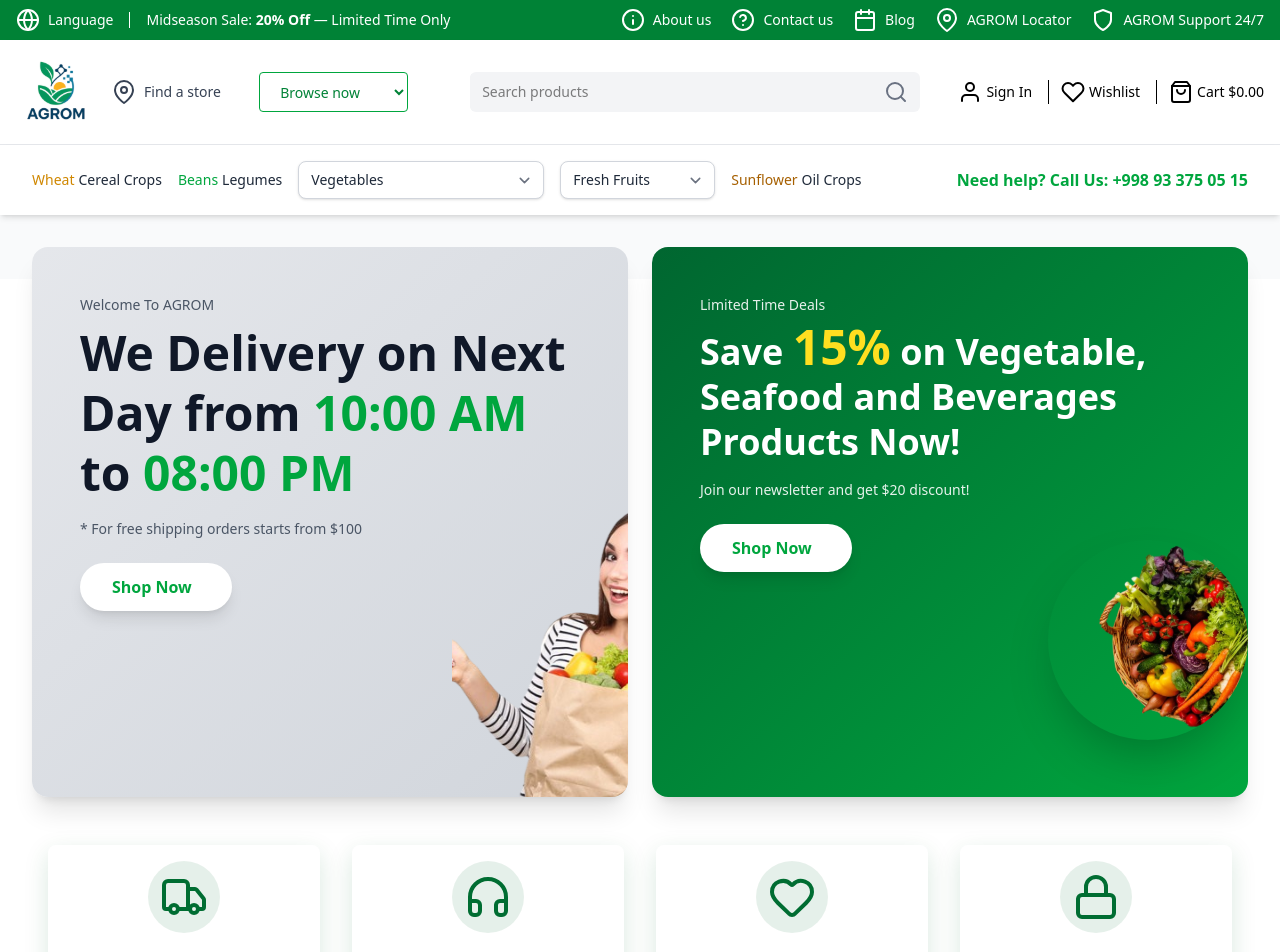
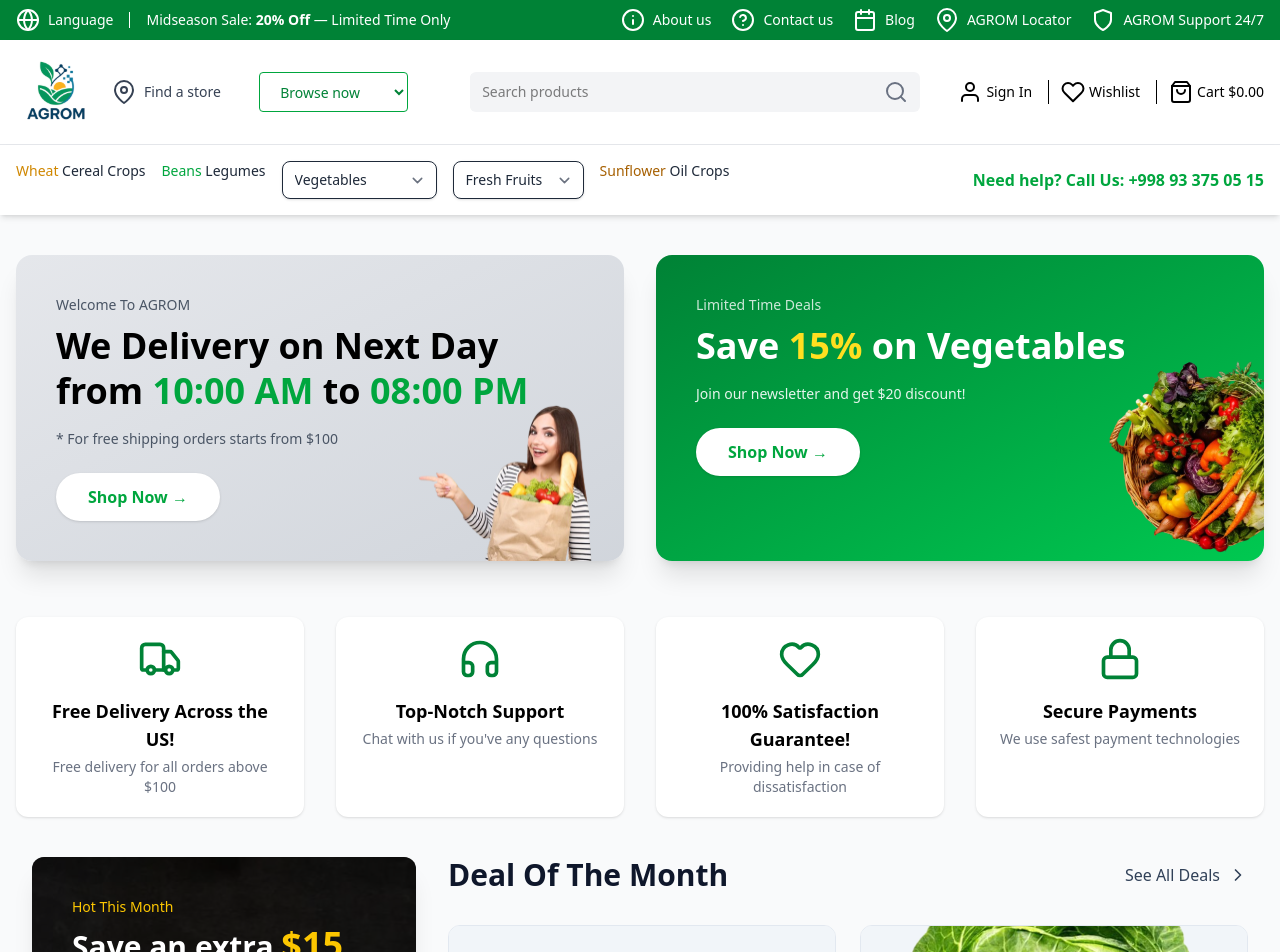
Before and after one commit to boboyor006/AgromWeb, a React (Vite) app: page / in a window 1280 px wide. Shown: the top 952 px of the page. Built offline with nearby package versions, Linux system fonts and the light colour scheme.

Commit message:
ponlin dizyani yangilandi

```diff
--- a/src/pages/Header.jsx
+++ b/src/pages/Header.jsx
@@ -1,225 +1,172 @@
 import React from "react";
 import "../css/header.css";
-import headerImg from "../img/headerImg.svg"
-import headerImg2 from "../img/header2.svg"
-import { Truck, Headphones, Heart, Lock } from 'lucide-react';
-import Product from "./Product"
+
+import headerImg from "../img/headerImg.svg";
+import headerImg2 from "../img/header2.svg";
+
+import { Truck, Headphones, Heart, Lock } from "lucide-react";
+
+// Siz import qilgan komponentlar — hammasi qaytadan qo‘shildi:
+import Product from "./Product";
 import CategoryCard from "./CategoryCard";
 import ProductCard from "./ProductCard";
 import SectionBar from "./SectionBar";
-
 import Carousel from "./Carusel.jsx";
 import Acardion from "./Acardion.jsx";
 import Footer from "./Footer.jsx";
-
-
 
 const Header = () => {
   const features = [
     {
       icon: Truck,
       title: "Free Delivery Across the US!",
-      description: "Free delivery for all orders above $100"
+      description: "Free delivery for all orders above $100",
     },
     {
       icon: Headphones,
       title: "Top-Notch Support",
-      description: "Chat with us if you've any questions"
+      description: "Chat with us if you've any questions",
     },
     {
       icon: Heart,
       title: "100% Satisfaction Guarantee!",
-      description: "Providing help in case of dissatisfaction"
+      description: "Providing help in case of dissatisfaction",
     },
     {
       icon: Lock,
       title: "Secure Payments",
-      description: "We use safest payment technologies"
-    }
+      description: "We use safest payment technologies",
+    },
   ];
 
   return (
-    <div className="scroll-smooth bg-gray-50 font-sans">
-      {/* Header */}
-      <header className="bg-white shadow-md sticky z-50">
-        <div className="max-w-7xl mx-auto px-4 sm:px-6 lg:px-8">
+    <div className="bg-gray-50 font-sans">
+      {/* HEADER */}
+      <header className="bg-white shadow-md sticky z-50 top-0">
+        <div className="max-w-7xl mx-auto px-4">
           <div className="flex flex-col sm:flex-row justify-between items-center py-4">
-            {/* KATEGORIYALAR */}
-            <nav className="flex flex-wrap justify-center sm:justify-start gap-2 sm:gap-4 text-sm font-medium text-gray-800">
-              {/* 1. Cereal Crops */}
-              <a
-                href="#"
-                className="flex items-center gap-1 hover:text-green-600 transition animate-fade-in"
-                style={{ animationDelay: "0.1s" }}
-              >
+            {/* NAVIGATION */}
+            <nav className="flex flex-wrap justify-center sm:justify-start gap-4 text-sm font-medium text-gray-800">
+              <a className="hover:text-green-600 transition">
                 <span className="text-yellow-600">Wheat</span> Cereal Crops
               </a>
 
-              {/* 2. Legumes */}
-              <a
-                href="#"
-                className="flex items-center gap-1 hover:text-green-600 transition animate-fade-in"
-                style={{ animationDelay: "0.2s" }}
-              >
+              <a className="hover:text-green-600 transition">
                 <span className="text-green-600">Beans</span> Legumes
               </a>
 
-              {/* 3. Vegetables (SELECT) */}
-              <div className="relative animate-fade-in" style={{ animationDelay: "0.3s" }}>
-                <select className="custom-select bg-white border border-gray-300 text-gray-800 rounded-lg px-3 py-2 pr-8 font-medium hover:border-green-500 focus:border-green-500 transition-all duration-300 shadow-sm">
-                  <option value="">Vegetables</option>
-                  <option value="tomato">Pomidor (-15%)</option>
-                  <option value="cucumber">Bodring (Yangi)</option>
-                  <option value="potato">Kartoshka (1 kg = 5 000 so'm)</option>
-                </select>
-              </div>
+              <select className="custom-select bg-white border rounded-lg px-3 py-2 shadow-sm">
+                <option>Vegetables</option>
+                <option>Pomidor (-15%)</option>
+                <option>Bodring</option>
+                <option>Kartoshka</option>
+              </select>
 
-              {/* 4. Fresh Fruits (SELECT) */}
-              <div className="relative animate-fade-in" style={{ animationDelay: "0.4s" }}>
-                <select className="custom-select bg-white border border-gray-300 text-gray-800 rounded-lg px-3 py-2 pr-8 font-medium hover:border-green-500 focus:border-green-500 transition-all duration-300 shadow-sm">
-                  <option value="">Fresh Fruits</option>
-                  <option value="apple">Olma (Organik)</option>
-                  <option value="banana">Banan (Import)</option>
-                </select>
-              </div>
+              <select className="custom-select bg-white border rounded-lg px-3 py-2 shadow-sm">
+                <option>Fresh Fruits</option>
+                <option>Olma</option>
+                <option>Banan</option>
+              </select>
 
-              {/* 5. Oil Crops */}
-              <a
-                href="#"
-                className="flex items-center gap-1 hover:text-green-600 transition animate-fade-in"
-                style={{ animationDelay: "0.5s" }}
-              >
+              <a className="hover:text-green-600 transition">
                 <span className="text-yellow-700">Sunflower</span> Oil Crops
               </a>
             </nav>
 
-            {/* Telefon raqami */}
-            <div className="flex items-center gap-2 text-green-600 font-bold text-sm sm:text-base mt-3 sm:mt-0">
-              <i className="fas fa-phone-alt"></i>
+            {/* PHONE */}
+            <div className="flex items-center gap-2 text-green-600 font-bold mt-3 sm:mt-0">
               <span>Need help? Call Us: +998 93 375 05 15</span>
             </div>
           </div>
-
         </div>
       </header>
 
-      {/* Hero Section */}
-      <section className="max-w-8xl mx-auto px-4 sm:px-6 lg:px-8 py-8 lg:h-[50px]">
-        <div className="grid grid-cols-1 lg:grid-cols-2 gap-6">
-          {/* Chap kartochka */}
-          <div className="bg-gradient-to-br from-gray-200 to-gray-300 h-[550px] rounded-2xl overflow-hidden shadow-xl hover:shadow-2xl transition-all duration-500 animate-float">
-            <div className="p-8 lg:p-12 text-center lg:text-left">
-              <p className="text-sm font-medium text-gray-600 mb-2 animate-fade-in" style={{ animationDelay: "0.6s" }}>
-                Welcome To AGROM
-              </p>
-              <h1 className="text-3xl lg:text-5xl font-bold text-gray-900 leading-tight animate-fade-in" style={{ animationDelay: "0.8s" }}>
-                We Delivery on Next Day from <span className="text-green-600">10:00 AM</span> to <span className="text-green-600">08:00 PM</span>
+      {/* HERO SECTION */}
+      <section className="max-w-7xl mx-auto px-4 py-10">
+        <div className="grid grid-cols-1 lg:grid-cols-2 gap-8">
+          {/* LEFT BANNER */}
+          <div className="bg-gradient-to-br from-gray-200 to-gray-300 rounded-2xl overflow-hidden shadow-xl relative">
+            <div className="p-10">
+              <p className="text-gray-600 text-sm">Welcome To AGROM</p>
+
+              <h1 className="text-4xl font-bold leading-tight mt-2">
+                We Delivery on Next Day from
+                <span className="text-green-600"> 10:00 AM </span>
+                to
+                <span className="text-green-600"> 08:00 PM</span>
               </h1>
-              <p className="text-sm text-gray-600 mt-4 animate-fade-in" style={{ animationDelay: "1s" }}>
+
+              <p className="text-gray-600 text-sm mt-4">
                 * For free shipping orders starts from $100
               </p>
-              <button
-                className="mt-6 px-8 py-3 bg-white text-green-600 font-bold rounded-full shadow-lg hover:shadow-xl transform hover:scale-105 transition-all duration-300 flex items-center gap-2 mx-auto lg:mx-0 animate-fade-in"
-                style={{ animationDelay: "1.2s" }}
-              >
-                Shop Now <i className="fas fa-arrow-right"></i>
+
+              <button className="mt-6 px-8 py-3 bg-white text-green-600 font-bold rounded-full shadow hover:scale-105 transition">
+                Shop Now →
               </button>
             </div>
-            <div className="flex justify-center hidden lg:block lg:justify-end lg:h-[10px] lg:-mt-45 ml-105 pb-5 lg:pb-0">
-              <img
-                src={headerImg}
-                alt="Happy woman with groceries"
-                className="w-68 h-80 object-cover rounded-lg animate-fade-in"
-                style={{ animationDelay: "1.4s" }}
-              />
-            </div>
+
+            <img
+              src={headerImg}
+              className="absolute bottom-0 right-0 w-64 object-cover"
+              alt="Hero Left"
+            />
           </div>
 
-          {/* O'ng kartochka */}
-          <div className="bg-gradient-to-br from-green-800 h-[550px] to-green-600 rounded-2xl overflow-hidden shadow-xl hover:shadow-2xl transition-all duration-500 animate-pulse-glow">
-            <div className="p-8 lg:p-12 text-white">
-              <p className="text-sm font-medium opacity-90 animate-fade-in" style={{ animationDelay: "0.7s" }}>
-                Limited Time Deals
-              </p>
-              <h2 className="text-2xl lg:text-4xl font-bold leading-tight mt-2 animate-fade-in" style={{ animationDelay: "0.9s" }}>
-                Save <span className="text-yellow-300 text-4xl lg:text-5xl">15%</span> on Vegetable, Seafood and Beverages Products Now!
+          {/* RIGHT BANNER */}
+          <div className="bg-gradient-to-br from-green-700 to-green-500 rounded-2xl overflow-hidden shadow-xl relative">
+            <div className="p-10 text-white">
+              <p className="opacity-80 text-sm">Limited Time Deals</p>
+
+              <h2 className="text-4xl font-bold leading-tight mt-2">
+                Save <span className="text-yellow-300">15%</span> on Vegetables
               </h2>
-              <p className="mt-4 text-sm opacity-90 animate-fade-in" style={{ animationDelay: "1.1s" }}>
+
+              <p className="text-sm opacity-90 mt-4">
                 Join our newsletter and get $20 discount!
               </p>
-              <button
-                className="mt-6 px-8 py-3 bg-white text-green-600 font-bold rounded-full shadow-lg hover:shadow-xl transform hover:scale-105 transition-all duration-300 flex items-center gap-2 animate-fade-in"
-                style={{ animationDelay: "1.3s" }}
-              >
-                Shop Now <i className="fas fa-arrow-right"></i>
+
+              <button className="mt-6 px-8 py-3 bg-white text-green-600 font-bold rounded-full shadow hover:scale-105 transition">
+                Shop Now →
               </button>
             </div>
-            <div className="flex justify-center lg:justify-end -mt-16 lg:-mt-20">
-              <img
-                src={headerImg2}
-                alt="Fresh vegetables basket"
-                className="w-50 h-50 lg:w-50 rounded-full shadow-2xl animate-fade-in"
-                style={{ animationDelay: "1.5s" }}
-              />
-            </div>
+
+            <img
+              src={headerImg2}
+              className="absolute bottom-0 right-0 w-52 object-cover"
+              alt="Hero Right"
+            />
           </div>
         </div>
 
-        <section className="w-full  py-12   px-4 bg-white">
-      <div className="max-w-7xl mx-auto">
-        <div className="grid grid-cols-1 sm:grid-cols-2 lg:grid-cols-4 gap-8">
-          {features.map((feature, index) => {
-            const IconComponent = feature.icon;
+        {/* FEATURES */}
+        <div className="grid grid-cols-1 sm:grid-cols-2 lg:grid-cols-4 gap-8 mt-14">
+          {features.map((f, i) => {
+            const Icon = f.icon;
             return (
               <div
-                key={index}
-                className="flex flex-col items-center text-center transition-all duration-300 ease-in-out hover:scale-105 hover:shadow-lg p-4 rounded-lg"
-                style={{ boxShadow: 'rgba(0, 109, 50, 0.15) 0px 8px 24px' }}
+                key={i}
+                className="p-5 rounded-xl bg-white shadow hover:shadow-lg transition flex flex-col items-center text-center"
               >
-
-                <div
-                  className="mb-4 p-3 rounded-full"
-                  style={{ backgroundColor: 'rgba(0, 109, 50, 0.1)' }}
-                >
-                  <IconComponent size={48} style={{ color: '#006d32' }} strokeWidth={2} />
-                </div>
-
-                <h3 className="font-bold text-lg md:text-base mb-3 text-gray-900 leading-snug">
-                  {feature.title}
-                </h3>
-
-                <p className="text-sm text-gray-600 leading-relaxed">
-                  {feature.description}
-                </p>
-
+                <Icon size={44} className="text-green-700 mb-4" />
+                <h3 className="font-bold text-lg">{f.title}</h3>
+                <p className="text-gray-500 text-sm mt-1">{f.description}</p>
               </div>
             );
           })}
         </div>
-      </div>
-    </section>
 
-
-
-
-    {/* Product ulangan bu yerda lekin keyin ketilaveradi  */}
-
-       <Product/>
-      < CategoryCard/>
-      <ProductCard/>
-      <SectionBar/>
-      <Carousel/>
-      <Acardion/>
-      <Footer/>
-
-
+        <Product />
+      <CategoryCard />
+      <ProductCard />
+      <SectionBar />
+      <Carousel />
+      <Acardion />
+      <Footer />
       </section>
 
-
-
+      {/* COMPONENTLAR PASTDA — HECH QAYSI O‘CHIRILMAGAN */}
 
     </div>
-
   );
 };
 
--- a/src/pages/ProductCard.jsx
+++ b/src/pages/ProductCard.jsx
@@ -57,7 +57,7 @@
   };
 
   return (
-    <div className="bg-white py-12 px-6">
+    <div className=" py-12 px-6">
       <div className="max-w-7xl mx-auto">
         {/* Sarlavha */}
         <h2 className="text-4xl font-extrabold text-gray-900 mb-10">
@@ -102,7 +102,8 @@
           <div className="lg:col-span-4">
             <div className="relative rounded-3xl overflow-hidden shadow-2xl h-full min-h-96">
               {/* Banner rasmi (placeholder) */}
-                     <div className="lg:col-span-1 ">
+
+                <div className="lg:col-span-1 ">
                <div
                  className="relative rounded-xl min-h-96 h-170 overflow-hidden shadow-2xl flex flex-col justify-between p-10 text-white
                  bg-center bg-cover "
--- a/src/pages/SectionBar.jsx
+++ b/src/pages/SectionBar.jsx
@@ -41,7 +41,7 @@
   const current = groceryOffers[currentIndex];
 
   return (
-    <div className=" bg-white   w-[full] h-130 flex items-center justify-center p-6">
+    <div className="   w-[full] h-130 flex items-center justify-center p-6">
 
       <div className="w-[1600px]  max-w-8xl rounded-lg bg-gradient-to-r from-green-700 to-green-600 overflow-hidden shadow-2xl">
         <div className="flex flex-col md:flex-row items-center justify-between p-8 md:p-12 gap-8 min-h-80">
```
Also changed, not shown: src/pages/Acardion.jsx (+21 -22 lines), src/pages/Carusel.jsx (+21 -34 lines), src/pages/Product.jsx (+20 -36 lines).
